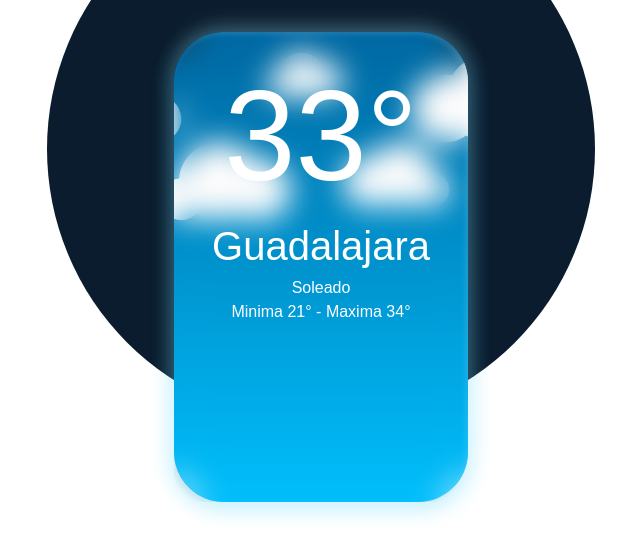
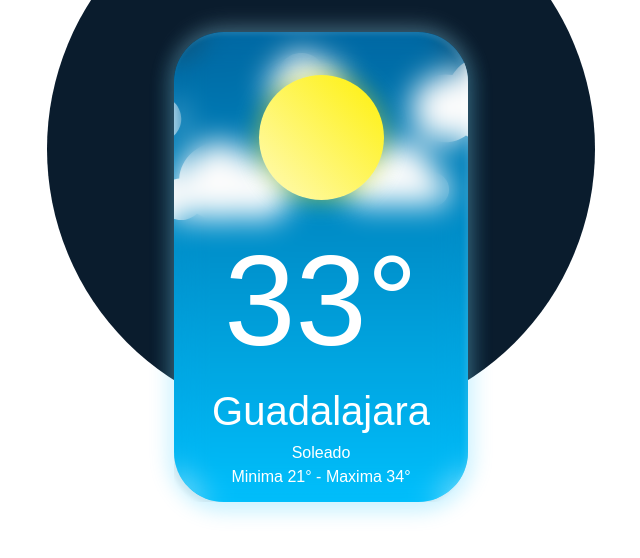
Before and after one commit to ushieru/weather-app, a Next.js app: page / in a window 1280 px wide. Shown: the top 558 px of the page, without its empty margins (319-959 px from the left). Built offline with nearby package versions, Linux system fonts and the light colour scheme; some icons are missing.

Commit message:
add component WeatherIcon

```diff
--- /dev/null
+++ b/src/components/WeatherIcons.tsx
@@ -0,0 +1,14 @@
+export const WeatherIcons = () => {
+    return <>
+        <div className="w-[294px] h-[167px] mt-[22px] flex justify-center items-center">
+            <SunIcon />
+        </div>
+    </>
+}
+const SunIcon = () => {
+    return <>
+        <div style={{ background: 'linear-gradient(225deg, #FEF008 0%, #FFFBB8 100%)', boxShadow: ' 0px 0px 25px rgba(254, 240, 8, 0.5)' }}
+            className="rounded-full w-[125px] h-[125px]"
+        />
+    </>
+}
```
